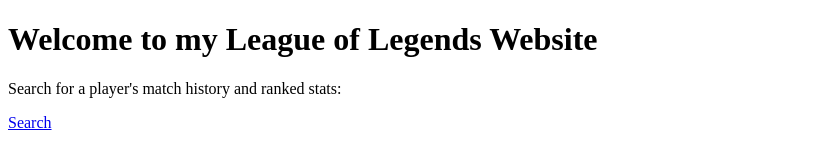
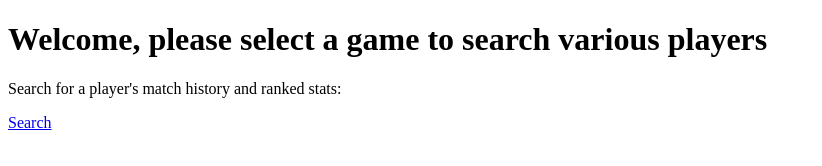
Before and after one commit to WhiskDaBisque/IGN.GG, a website: page index.html in a window 1280 px wide. Shown: the whole page, without its empty margins (0-822 px from the left). Drawn offline with Linux system fonts and the light colour scheme.

Commit message:
is this working?

```diff
--- a/index.html
+++ b/index.html
@@ -1,10 +1,10 @@
 <!DOCTYPE html>
 <html>
 <head>
-    <title>My League of Legends Website</title>
+    <title>IGN.GG</title>
 </head>
 <body>
-    <h1>Welcome to my League of Legends Website</h1>
+    <h1>Welcome, please select a game to search various players</h1>
     <p>Search for a player's match history and ranked stats:</p>
     <a href="search.html">Search</a>
 </body>
```
